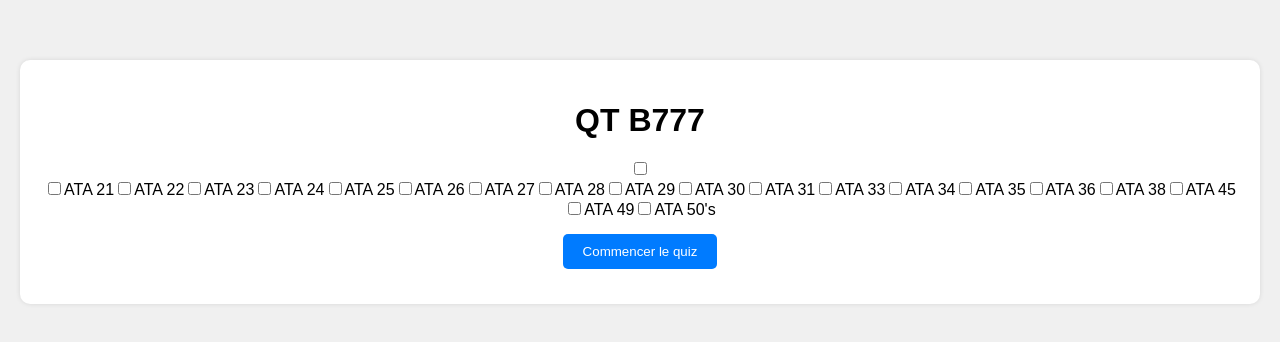
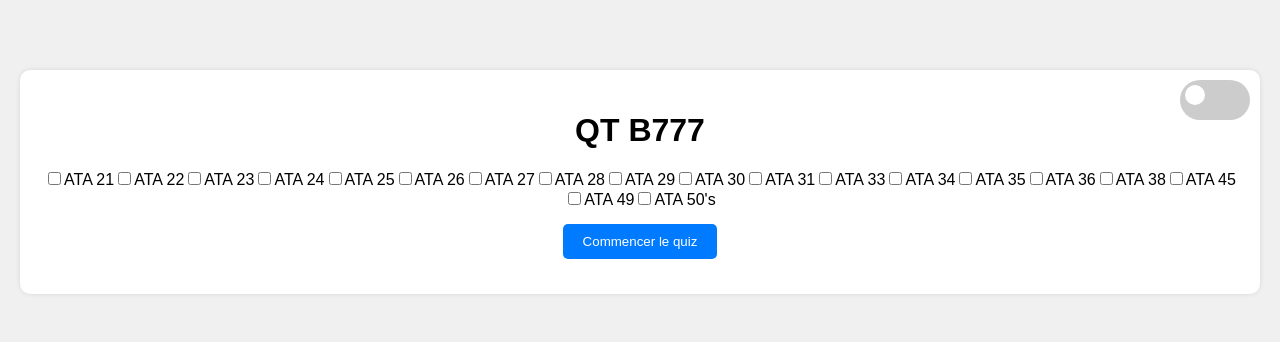
Before and after one commit to Vincent6998/QT-777, a plain HTML site: page index.html in a window 1280 px wide. Shown: the part 218-560 px from the top of the page. Drawn offline with Linux system fonts and the light colour scheme.

Commit message:
Update style.css

```diff
--- a/assets/style.css
+++ b/assets/style.css
@@ -1,6 +1,9 @@
 body {
     font-family: Arial, sans-serif;
     background-color: #f0f0f0;
+
+    color: #000;
+
     margin: 0;
     padding: 0;
     display: flex;
@@ -8,6 +11,13 @@ body {
     align-items: center;
     height: 100vh;
 }
+
+
+.dark-mode {
+    background-color: #121212;
+    color: #ffffff;
+}
+
 
 #quiz {
     display: flex;
@@ -21,6 +31,13 @@ body {
     margin: 20px; /* Ajout de marge autour du quiz */
     position: relative;
 }
+
+
+.dark-mode #quiz {
+    background-color: #333;
+    box-shadow: 0 0 5px rgba(255, 255, 255, 0.1);
+}
+
 
 h1 {
     text-align: center;
@@ -51,3 +68,47 @@ button {
 .question {
     font-weight: bold; /* Mettre les questions en gras */
 }
+
+/* Styles pour le toggle switch */
+.toggle-container {
+    position: absolute;
+    top: 10px;
+    right: 10px;
+}
+
+.toggle-checkbox {
+    display: none;
+}
+
+.toggle-label {
+    background-color: #ccc;
+    border-radius: 50px;
+    cursor: pointer;
+    display: flex;
+    align-items: center;
+    justify-content: space-between;
+    padding: 5px;
+    width: 60px;
+    height: 30px;
+    position: relative;
+    transition: background-color 0.3s;
+}
+
+.toggle-ball {
+    background-color: white;
+    border-radius: 50%;
+    height: 20px;
+    width: 20px;
+    position: absolute;
+    top: 5px;
+    left: 5px;
+    transition: transform 0.3s;
+}
+
+.toggle-checkbox:checked + .toggle-label {
+    background-color: #333;
+}
+
+.toggle-checkbox:checked + .toggle-label .toggle-ball {
+    transform: translateX(30px);
+}
```
